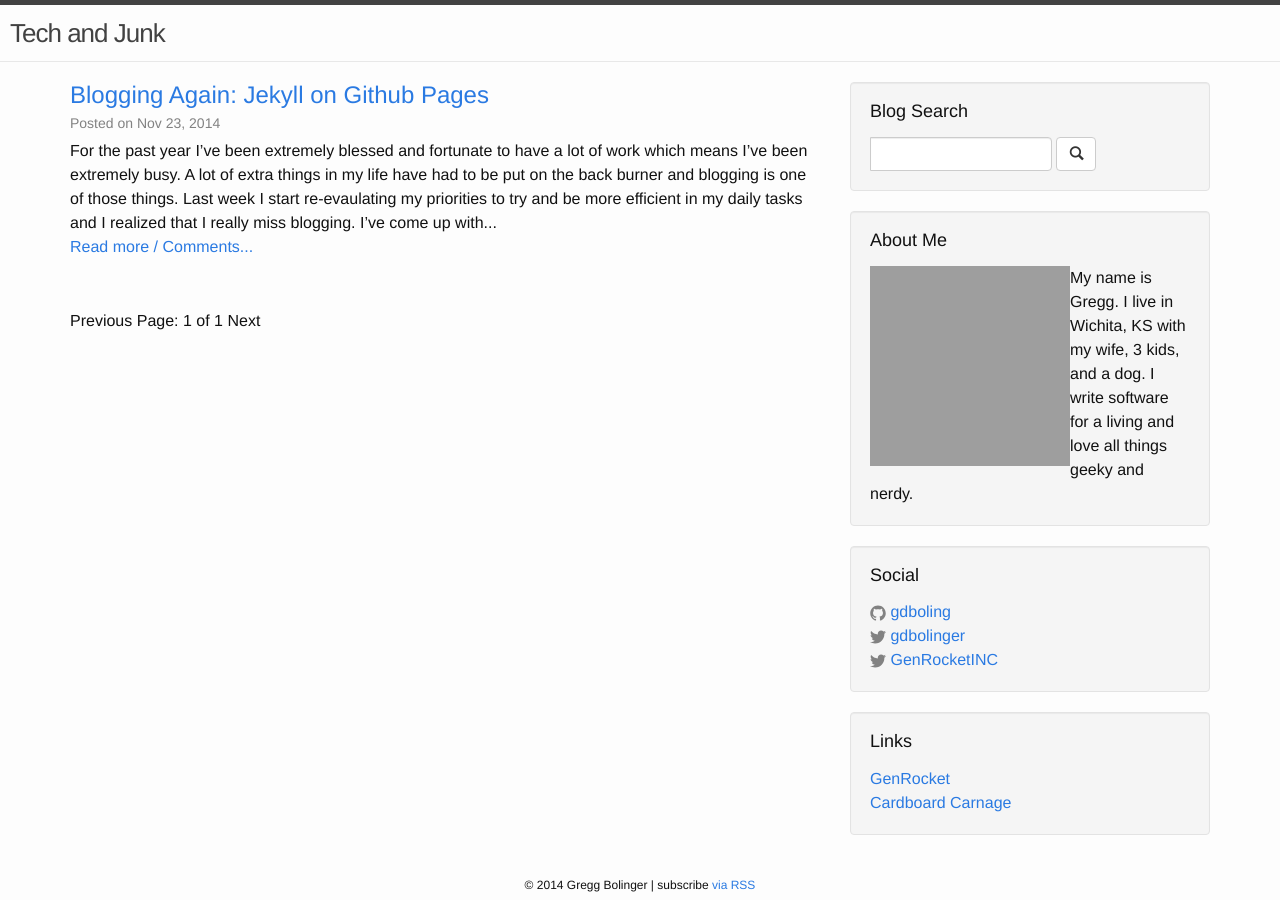
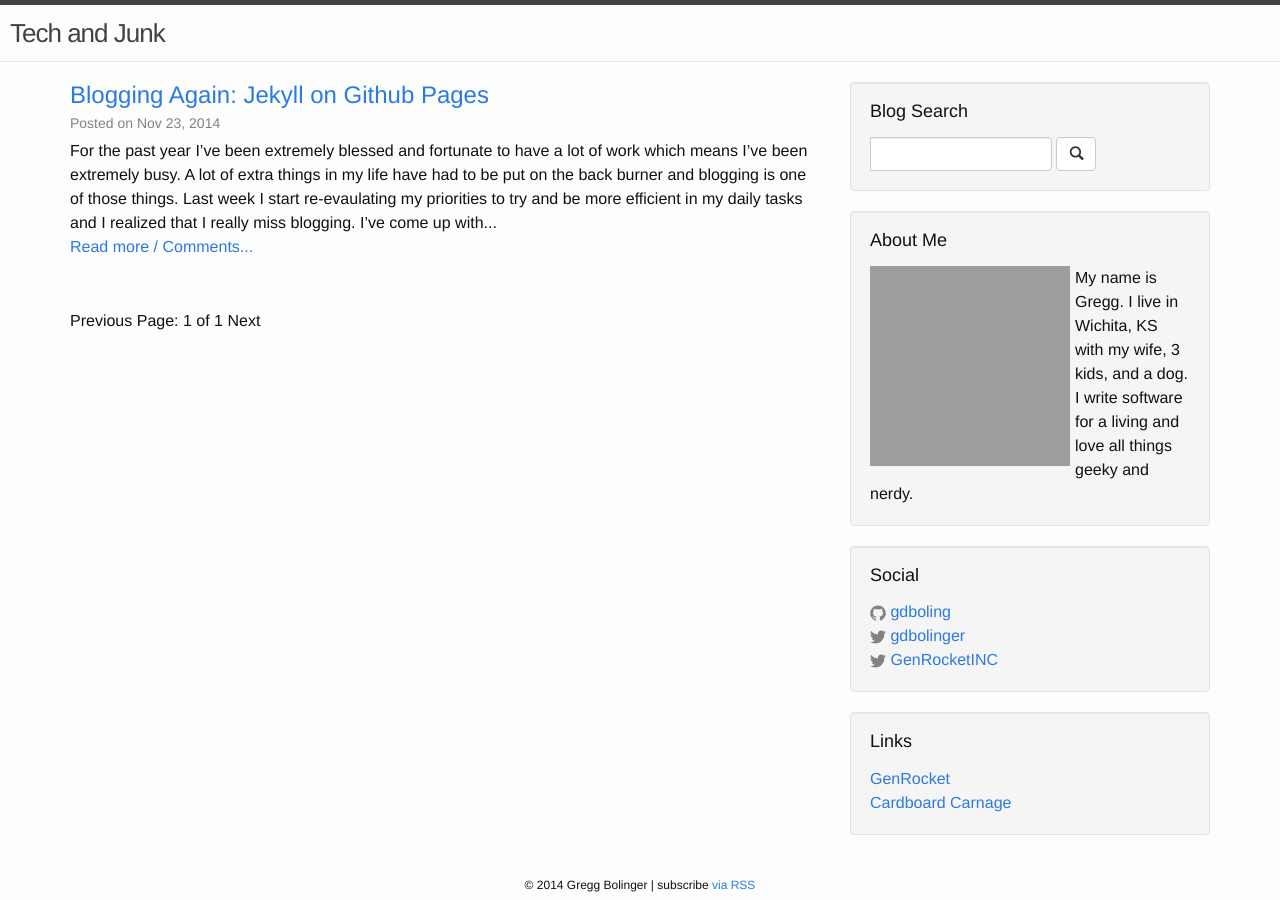
Before and after one commit to 3gcodes/gdboling.github.io, a Jekyll site: the page built from index.html, in a window 1280 px wide. Built offline with Jekyll 4.4.1, drawn with Linux system fonts in a browser that asks for light colours; the list of posts is cut into pages by our own code; grey boxes are pictures that could not be loaded.

```diff
--- a/_includes/sidebar.html
+++ b/_includes/sidebar.html
@@ -19,7 +19,7 @@
                 </div>
                 <div class="well">
                     <h4>About Me</h4>
-                    <img src="http://www.gravatar.com/avatar/97431997642d0daa45fc607d50e17d99.png" align="left" />
+                    <img class='avatar' src="http://www.gravatar.com/avatar/97431997642d0daa45fc607d50e17d99.png" align="left" />
                     {{ site.description }}
                 </div>
                 <div class="well">
--- a/_posts/2014-11-23-blogging-again-jekyll-github-pages.markdown
+++ b/_posts/2014-11-23-blogging-again-jekyll-github-pages.markdown
@@ -3,11 +3,11 @@ layout: post
 title:  "Blogging Again: Jekyll on Github Pages"
 date:   2014-11-23 13:00:00
 ---
-For the past year I've been extremely blessed and fortunate to have a lot of work which means I've been extremely busy. A lot of extra things in my life have had to be put on the back burner and blogging is one of those things. Last week I start re-evaulating my priorities to try and be more efficient in my daily tasks and I realized that I really miss blogging. I've come up with a way to add it back in to my work load but that also means I needed to come up with a super effeciant way to blog.
+For the past year I've been extremely blessed and fortunate to have a lot of work which means I've been extremely busy. A lot of extra things in my life have had to be put on the back burner and blogging is one of those things. Last week I start re-evaulating my priorities to try and be more efficient in my daily tasks and I realized that I really miss blogging. I've come up with a way to add it back in to my work load but that also means I needed to come up with a super efficient way to blog.
 
 While probably the simplest approach, I despise Wordpress with a fiery passion. No matter the amount of tweaking I do or servers I throw it on, I cannot get it to perform the way I'd like. Writing posts via their interface is painful. I'm constently trying to tweak themes in a structure that no sane person could have imagined. And then there is plugin hell. Also, I've always wondered why blogs need to be stored in databases.
 
-My "current" blog, and by current I mean the one I'm replacing with this, uses Octopress. I like Octopress for the most part but it still feels like too much. Then the other day I ran across Bruce Eckel's article on switching to Github Page from Artima. In his article he says
+My "current" blog, and by current I mean the one I'm replacing with this, uses [Octopress][octopress]. I like Octopress for the most part but it still feels like too much. Then the other day I ran across Bruce Eckel's article on switching to Github Page from Artima. In his article he says
 
 <blockquote>
 There’s been a big movement in recent years to static site generators for blogs. These are more efficient (they only get served, not dynamically created) and safer (also because they are not dynamic). Much of the material on the internet doesn’t need to be dynamically generated, and blogs are a particularly good example.
@@ -38,3 +38,4 @@ Here are the links I promised:
 
 [jekyll]:		http://jekyllrb.com
 [bruce]:		https://bruceeckel.github.io/
+[octopress]: 	http://octopress.org/
--- a/_sass/_base.scss
+++ b/_sass/_base.scss
@@ -211,3 +211,7 @@ pre {
     list-style: none;
     margin: 0;
 }
+
+.avatar {
+    margin: 0 5px 5px 0;
+}
```
